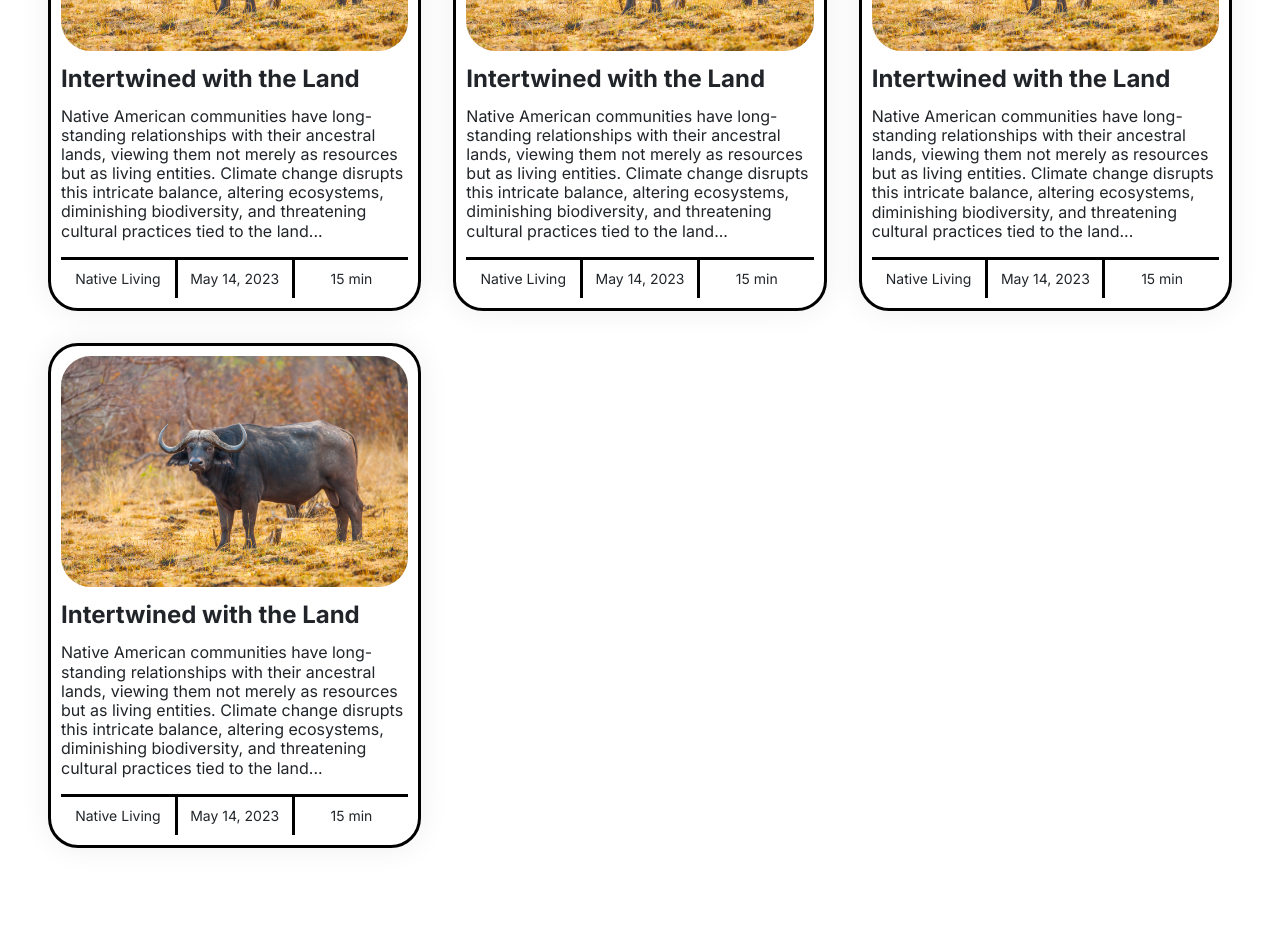
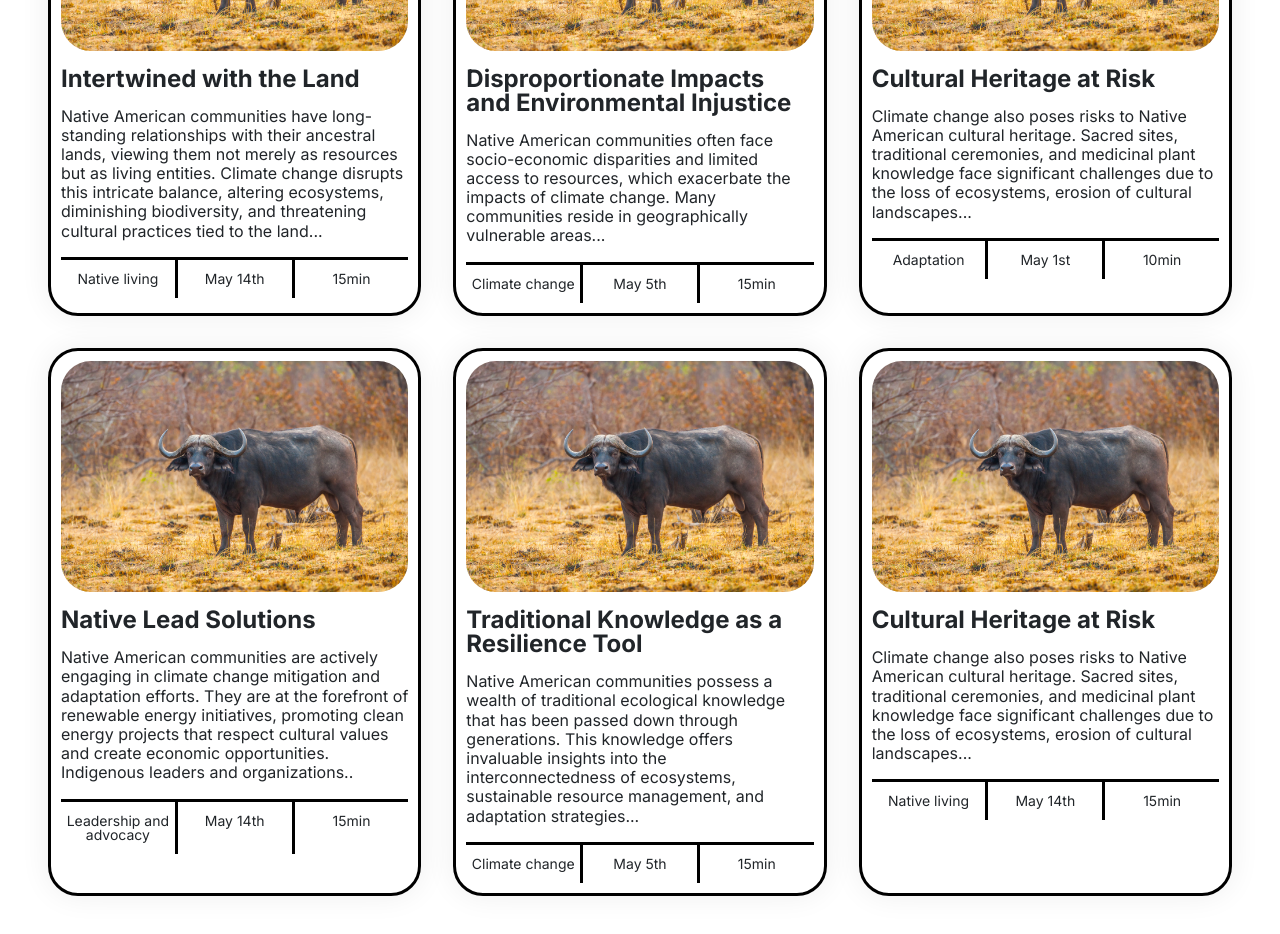
Before and after one commit to euouae682/HackPNW, a Vue app: page /blog in a window 1280 px wide. Shown: the part 460-1394 px from the top of the page. Before the commit the page ends 1356 px from the top, so only its background shows below. Built offline with nearby package versions, Linux system fonts and the light colour scheme.

Commit message:
added search algorithm

```diff
--- a/src/components/Blog.vue
+++ b/src/components/Blog.vue
@@ -4,50 +4,16 @@ import BlogPost from "./blog/BlogPost.vue";
 import { ref } from "vue";
 import { store } from "../store.js";
 
-const posts = ref([
-  {
-    title: "Intertwined with the Land",
-    article:
-      "Native American communities have long-standing relationships with their ancestral lands, viewing them not merely as resources but as living entities. Climate change disrupts this intricate balance, altering ecosystems, diminishing biodiversity, and threatening cultural practices tied to the land...",
-    topic: "Native living",
-    date: "May 14th",
-    time: "15min",
-    imgUrl: "../assets/placeholder-hero.jpg",
-  },
-]);
+store.filterPosts('');
 </script>
 
 <template>
   <BlogHeader />
-  <section class="blog-container" v-for="post in posts">
-    <BlogPost
+  <section class="blog-container">
+    <BlogPost v-for="post in store.filteredPosts"
       :title="post.title"
       :article="post.article"
-      :topic="post.title"
-      :date="post.date"
-      :time="post.time"
-      :imgUrl="post.imgUrl"
-    />
-    <BlogPost
-      :title="post.title"
-      :article="post.article"
-      :topic="post.title"
-      :date="post.date"
-      :time="post.time"
-      :imgUrl="post.imgUrl"
-    />
-    <BlogPost
-      :title="post.title"
-      :article="post.article"
-      :topic="post.title"
-      :date="post.date"
-      :time="post.time"
-      :imgUrl="post.imgUrl"
-    />
-    <BlogPost
-      :title="post.title"
-      :article="post.article"
-      :topic="post.title"
+      :topic="post.topic"
       :date="post.date"
       :time="post.time"
       :imgUrl="post.imgUrl"
--- a/src/components/blog/BlogHeader.vue
+++ b/src/components/blog/BlogHeader.vue
@@ -1,4 +1,6 @@
-<script setup></script>
+<script setup>
+import { store } from '../../store.js';
+</script>
 
 <template>
   <div class="blog">
@@ -6,10 +8,10 @@
 
     <div class="topics">
       <span class="topics-label">Topics:</span>
-      <button class="btn">Native Living</button>
-      <button class="btn">Climate Change</button>
-      <button class="btn">Adaptation</button>
-      <button class="btn">Leadership and Advocacy</button>
+      <button @click="store.filterPosts('Native living')" class="btn">Native Living</button>
+      <button @click="store.filterPosts('Climate change')" class="btn">Climate Change</button>
+      <button @click="store.filterPosts('Adaptation')" class="btn">Adaptation</button>
+      <button @click="store.filterPosts('Leadership and advocacy')" class="btn">Leadership and Advocacy</button>
     </div>
   </div>
 </template>
--- a/src/components/blog/BlogPost.vue
+++ b/src/components/blog/BlogPost.vue
@@ -10,7 +10,7 @@ defineProps({
     type: String,
     required: true,
   },
-  topics: {
+  topic: {
     type: String,
     required: true,
   },
@@ -37,9 +37,9 @@ defineProps({
     <p class="blog-article">{{ article }}</p>
 
     <footer class="blog-footer">
-      <span class="blog-footer-topic">Native Living</span>
-      <span class="blog-footer-date">May 14, 2023</span>
-      <span class="blog-footer-time">15 min</span>
+      <span class="blog-footer-topic">{{  topic  }}</span>
+      <span class="blog-footer-date">{{  date }}</span>
+      <span class="blog-footer-time">{{  time }}</span>
     </footer>
   </section>
 </template>
--- a/src/store.js
+++ b/src/store.js
@@ -23,20 +23,60 @@ export const store = reactive({
         this.womenExpand = false;
         this.warmingExpand = true;
     },
+    searchQuery: '',
+    setSearchQuery(query) {
+        searchQuery = query;
+    },
     posts: [
         {title: 'Intertwined with the Land',
         article: 'Native American communities have long-standing relationships with their ancestral lands, viewing them not merely as resources but as living entities. Climate change disrupts this intricate balance, altering ecosystems, diminishing biodiversity, and threatening cultural practices tied to the land...',
         topic: 'Native living',
         date: 'May 14th',
         time: '15min',
-        imgUrl: ''}],
+        imgUrl: 'placeholder-hero.jpg'},
+        {title: 'Disproportionate Impacts and Environmental Injustice',
+        article: 'Native American communities often face socio-economic disparities and limited access to resources, which exacerbate the impacts of climate change. Many communities reside in geographically vulnerable areas...',
+        topic: 'Climate change',
+        date: 'May 5th',
+        time: '15min',
+        imgUrl: 'placeholder-hero.jpg'},
+        {title: 'Cultural Heritage at Risk',
+        article: 'Climate change also poses risks to Native American cultural heritage. Sacred sites, traditional ceremonies, and medicinal plant knowledge face significant challenges due to the loss of ecosystems, erosion of cultural landscapes...',
+        topic: 'Adaptation',
+        date: 'May 1st',
+        time: '10min',
+        imgUrl: 'placeholder-hero.jpg'},
+        {title: 'Native Lead Solutions',
+        article: 'Native American communities are actively engaging in climate change mitigation and adaptation efforts. They are at the forefront of renewable energy initiatives, promoting clean energy projects that respect cultural values and create economic opportunities. Indigenous leaders and organizations..',
+        topic: 'Leadership and advocacy',
+        date: 'May 14th',
+        time: '15min',
+        imgUrl: 'placeholder-hero.jpg'},
+        {title: 'Traditional Knowledge as a Resilience Tool',
+        article: 'Native American communities possess a wealth of traditional ecological knowledge that has been passed down through generations. This knowledge offers invaluable insights into the interconnectedness of ecosystems, sustainable resource management, and adaptation strategies...',
+        topic: 'Climate change',
+        date: 'May 5th',
+        time: '15min',
+        imgUrl: 'placeholder-hero.jpg'},
+        {title: 'Cultural Heritage at Risk',
+        article: 'Climate change also poses risks to Native American cultural heritage. Sacred sites, traditional ceremonies, and medicinal plant knowledge face significant challenges due to the loss of ecosystems, erosion of cultural landscapes...',
+        topic: 'Native living',
+        date: 'May 14th',
+        time: '15min',
+        imgUrl: 'placeholder-hero.jpg'},
+    ],
     filteredPosts: [],
     filterPosts(searchTopic) {
-        filteredPosts = []
-        this.posts.forEach((post) => {
-            if (post.topic == searchTopic) {
-                this.filteredPosts.concat(post);
-            }
-        })
+        if (searchTopic == '') {
+            this.filteredPosts = this.posts;
+        }
+        else {
+            this.filteredPosts = []
+            this.posts.forEach((post) => {
+                if (post.topic == searchTopic) {
+                    this.filteredPosts.push(post);
+                }
+            })
+        }
     }
 })
```
